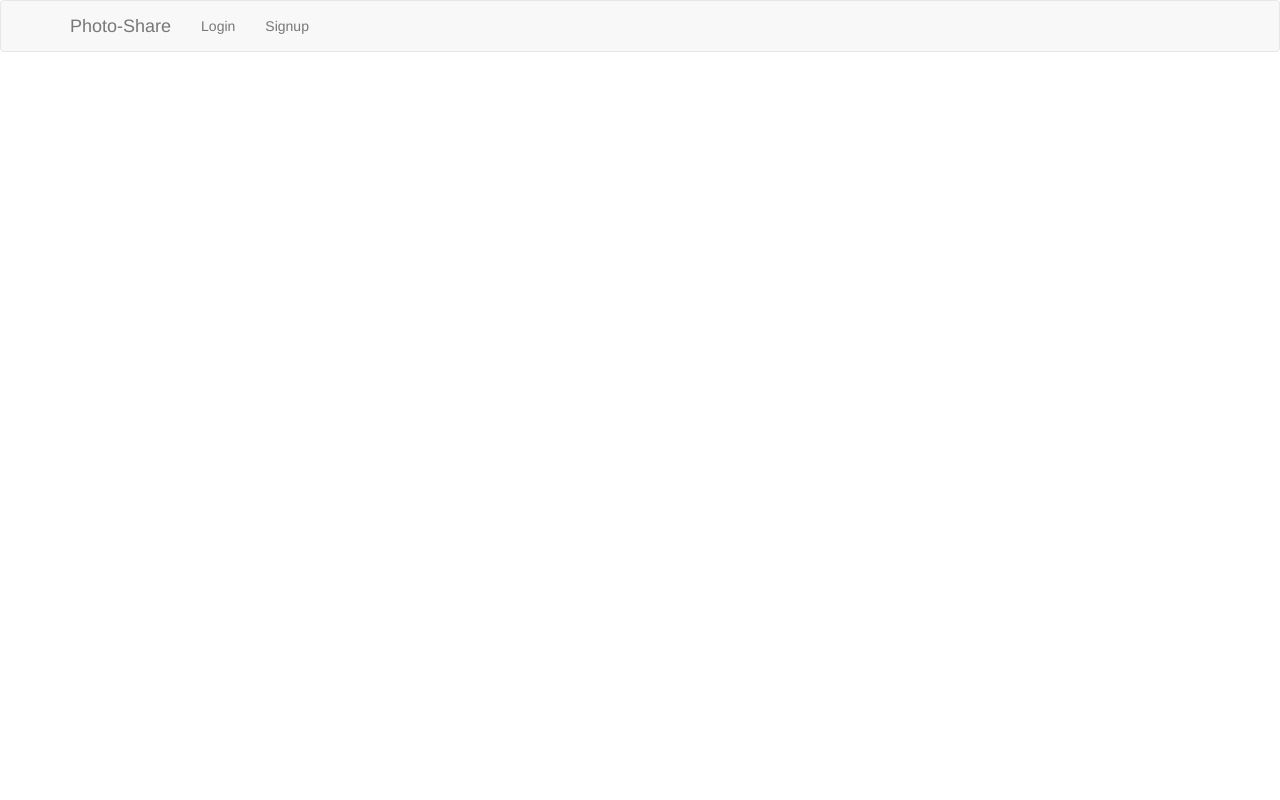
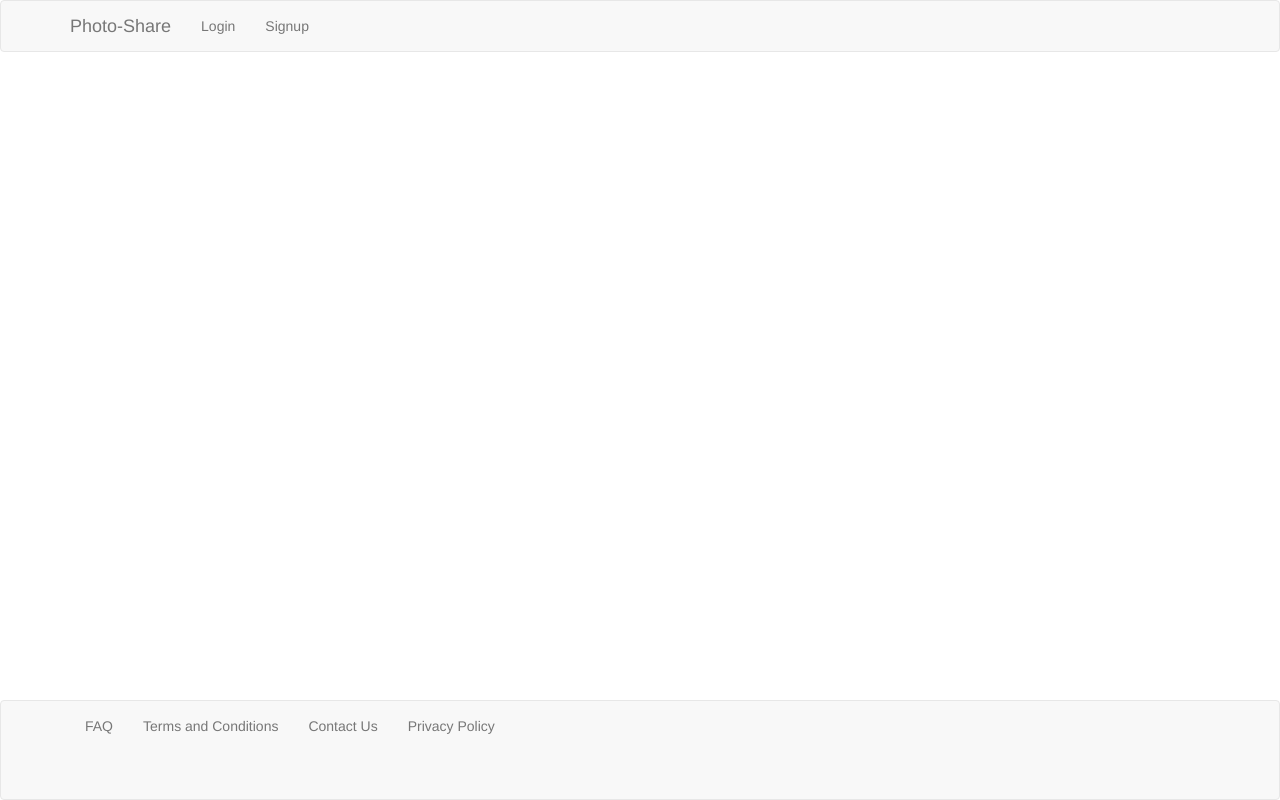
Before and after one commit to afindlay7-zz/hackerYouFullStack, a React (Create React App) app: page / in a window 1280 px wide. Built offline with nearby package versions, Linux system fonts and the light colour scheme; the HTML template or start-up script is replaced by a standard one.

Commit message:
Multer and file system, default values in edit form

```diff
--- a/lib/models/photo.js
+++ b/lib/models/photo.js
@@ -13,6 +13,10 @@ const photoSchema = new mongoose.Schema({
     },
     url: {
         type: String,
+    },
+    img: {
+        data: Buffer,
+        contentType: String
     }
 });
 
--- a/package.json
+++ b/package.json
@@ -6,7 +6,9 @@
     "axios": "^0.18.0",
     "body-parser": "^1.18.2",
     "express": "^4.16.2",
+    "file-system": "^2.2.2",
     "mongoose": "^5.0.11",
+    "multer": "^1.3.0",
     "react": "^16.2.0",
     "react-bootstrap": "^0.32.1",
     "react-dom": "^16.2.0",
--- a/src/components/Footer.jsx
+++ b/src/components/Footer.jsx
@@ -1,23 +1,39 @@
 import React, { Component } from "react";
+// import { Redirect } from 'react-router-dom';
+import { Navbar, Nav, NavItem } from 'react-bootstrap';
+import styled from 'styled-components';
 
 class Footer extends Component {
-    constructor(){
-        super();
-        this.state = {
-        }
-    }
+    // constructor(){
 
-    componentDidMount() {
-
-    }
+    // }
 
     render() {
       return (
-        <div>
-
-        </div>
+        <FooterContainer id="footer-container">
+          <Navbar id='navbar'>
+            <Nav>
+              <NavItem>FAQ</NavItem>
+              <NavItem>Terms and Conditions</NavItem>
+              <NavItem>Contact Us</NavItem>
+              <NavItem>Privacy Policy</NavItem>
+            </Nav>
+          </Navbar>
+        </FooterContainer>
       );
     }
 }
 
   export default Footer;
+
+  const FooterContainer = styled.div`
+    position: absolute;
+    bottom: 0;
+    right: 0;
+    left: 0;
+
+    #navbar {
+      margin: 0;
+      height: 100px;
+    }
+  `
--- a/src/components/Header.jsx
+++ b/src/components/Header.jsx
@@ -59,8 +59,4 @@ class Header extends Component {
 export default Header;
 
 const HeaderContainer = styled.div`
-  #navbar {
-    /* display: flex;
-    justify-content: space-between; */
-  }
 `
--- a/src/components/dashboard/Banner.jsx
+++ b/src/components/dashboard/Banner.jsx
@@ -40,26 +40,28 @@ class Banner extends Component {
     console.log(document.getElementsByName('file')[0].value);
     console.log(document.getElementsByName('file')[0].files[0]);
     this.setState({
-      file: document.getElementsByName('file')[0].files[0]
+      // file: document.getElementsByName('file')[0].files[0]
+      file: document.getElementsByName('file')[0].value
     });
 
   }
 
   handleSubmit(e) {
     e.preventDefault();
-    const { name, date, description, url } = this.state;
+    const { name, date, description, url, file} = this.state;
     axios.post('/photos', {
         name,
         date,
         description,
-        url
+        url,
+        file
       })
       .then(res => {
         console.log(res.data.payload);
         this.props.refresh(res.data.payload._id);
       })
       .catch(err => {
-        console.log(err);
+        console.log(err.response);
       });
     this.handleClose();
   }
@@ -169,5 +171,5 @@ export default Banner;
 const BannerContainer = styled.div`
   display: flex;
   justify-content: space-between;
-  padding: 15px;
+  padding: 10px 30px 0 30px;
 `
--- a/src/components/dashboard/Info.jsx
+++ b/src/components/dashboard/Info.jsx
@@ -30,13 +30,9 @@ class Info extends Component {
     }
 
     componentWillReceiveProps(propsReceived){
-      console.log('info propsReceived:');
-      console.log(propsReceived);
-
       this.setState({ photoId: propsReceived.id});
       axios.get(`/photos/${propsReceived.id}`)
         .then(res => {
-          console.log(res.data);
           this.setState({
             name: res.data.payload[0].name,
             date: res.data.payload[0].date,
@@ -45,7 +41,7 @@ class Info extends Component {
           });
         })
         .catch(err => {
-          console.log(err);
+          console.log(err.response);
         });
     }
 
@@ -119,17 +115,19 @@ class Info extends Component {
         <InfoContainer>
           <Panel id='info-panel'>
             <Panel.Heading>
-              <h2>Panel heading with a title</h2>
+              <h2>{this.state.name}</h2>
             </Panel.Heading>
 
             <Panel.Body>
-              <h3>Name:</h3>
-              <p>{this.state.name}</p>
               <h3>Date:</h3>
               <p>{this.state.date}</p>
               <h3>Description:</h3>
               <p>{this.state.description}</p>
               <h3>Groups:</h3>
+              { this.state.url ?
+                <Preview url={this.state.url} alt={this.state.name} num="first"/> :
+                <Preview num="second"/>
+                }
             </Panel.Body>
 
             <Panel.Footer id="info-panel-footer">
@@ -146,7 +144,7 @@ class Info extends Component {
                     <FormGroup controlId="formControlsText">
                       <ControlLabel>Name</ControlLabel>
                       <FormControl
-                        placeholder={this.state.name}
+                        defaultValue={this.state.name}
                         type="text"
                         name="updatedName"
                         onChange={this.handleChange}>
@@ -156,7 +154,7 @@ class Info extends Component {
                     <FormGroup controlId="formControlsText">
                       <ControlLabel>Date</ControlLabel>
                       <FormControl
-                        placeholder={this.state.date}
+                        defaultValue={this.state.date}
                         type="text"
                         name="updatedDate"
                         onChange={this.handleChange}>
@@ -167,7 +165,7 @@ class Info extends Component {
                       <ControlLabel>Description</ControlLabel>
                       <FormControl
                         componentClass="textarea"
-                        placeholder={this.state.description}
+                        defaultValue={this.state.description}
                         name="updatedDescription"
                         onChange={this.handleChange}>
                       </FormControl>
@@ -187,7 +185,7 @@ class Info extends Component {
                         <FormGroup controlId="formControlsText">
                           <ControlLabel>URL</ControlLabel>
                           <FormControl
-                            placeholder="Enter photo url"
+                            placeholder={this.state.url}
                             type="text"
                             name="updatedUrl"
                             onChange={this.handleChange}>
@@ -231,12 +229,6 @@ class Info extends Component {
               </Modal>
             </Panel.Footer>
           </Panel>
-
-          { this.state.url ?
-            <Preview url={this.state.url} alt={this.state.name} num="first"/> :
-            <Preview num="second"/>
-            }
-
         </InfoContainer>
       );
     }
@@ -245,6 +237,7 @@ class Info extends Component {
 export default Info;
 
 const InfoContainer = styled.div`
+  min-width: 500px;
   display: flex;
   justify-content: space-between;
   padding: 0 0 0 15px;
--- a/src/components/dashboard/Tree.jsx
+++ b/src/components/dashboard/Tree.jsx
@@ -51,7 +51,7 @@ class Tree extends Component {
     return (
       <TreeContainer>
         <Panel id='tree-panel'>
-          <Panel.Heading>Panel heading</Panel.Heading>
+          <Panel.Heading>My Photos</Panel.Heading>
           <ListGroup>
             { this.state.photos.map((photo, i) => (
                 <ListGroupItem
@@ -74,9 +74,12 @@ export default Tree;
 
 const TreeContainer = styled.div`
   display: flex;
-  padding: 15px;
+  padding: 30px;
   #tree-panel{
     min-width: 200px;
     height: 100%;
   }
+  #tree-panel--heading{
+    font-weight: bold;
+  }
 `
```
Also changed, not shown: lib/server.js (+12 -2 lines), 1 other file (tests, documents, lock files or other folders).
